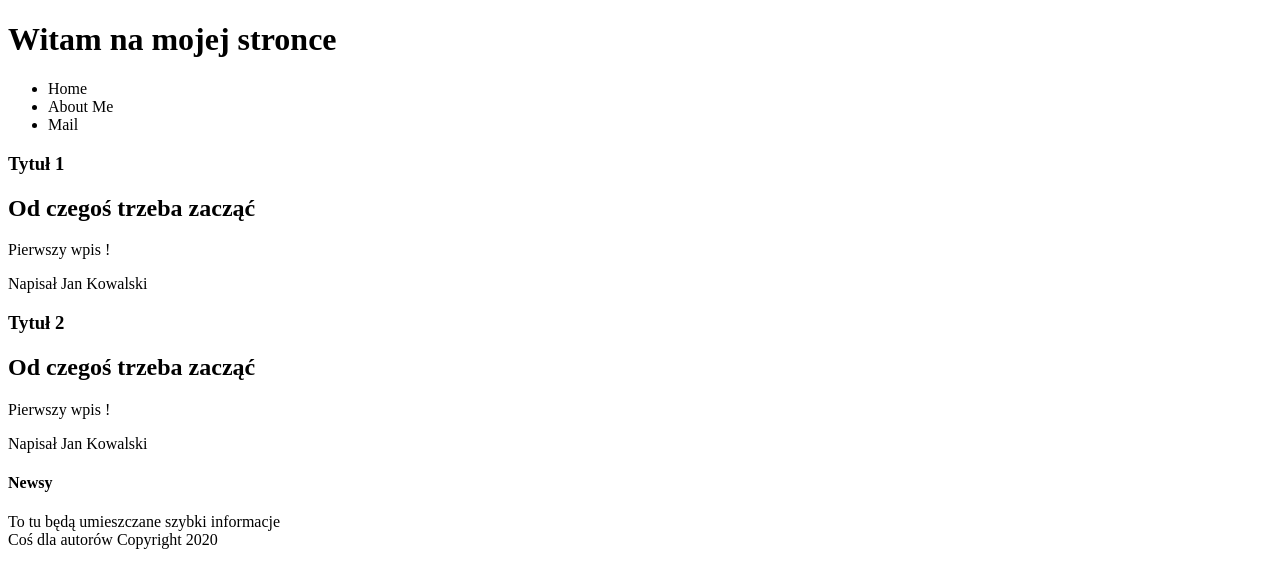
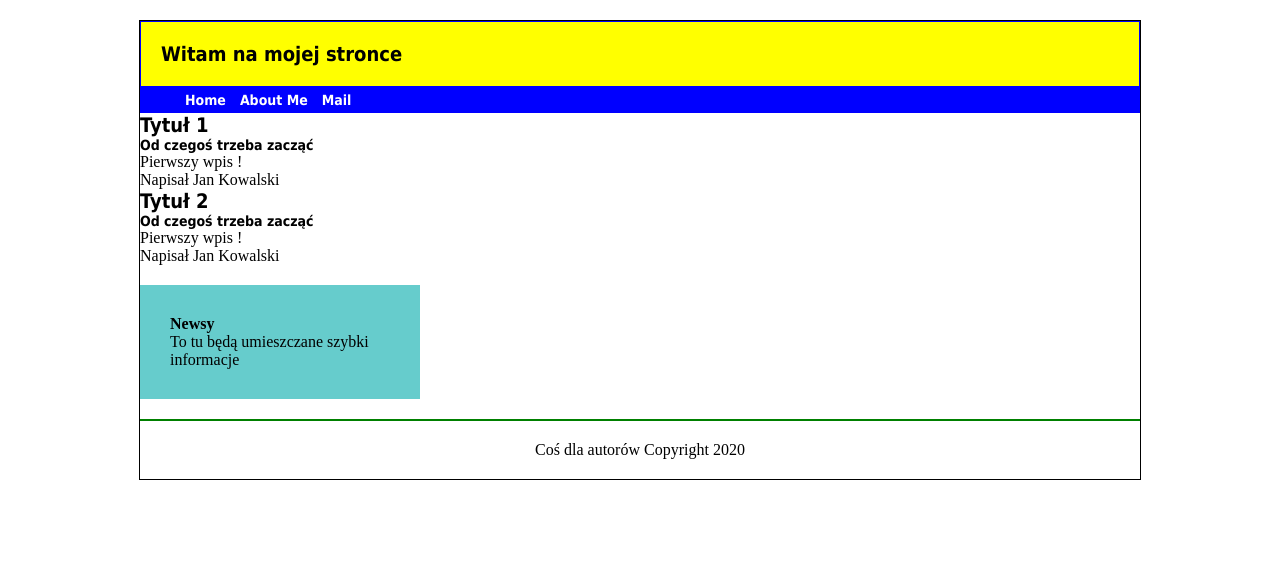
Before and after one commit to arturgornyportfolio/arturgornyportfolio.github.io, a plain HTML site: page index.html in a window 1280 px wide. Drawn offline with Linux system fonts and the light colour scheme.

Commit message:
Update index.html

```diff
--- a/index.html
+++ b/index.html
@@ -5,7 +5,8 @@
 <head>
 <meta charset="utf-8"/>
 <title> M O J A S T R O N A</title>
-<link rel="stylesheet" href="main2.css">
+<!-- link to main stylesheet -->
+<link rel="stylesheet" type="text/css" href="/css/main.css">
 </head>
 
 <body>
```
